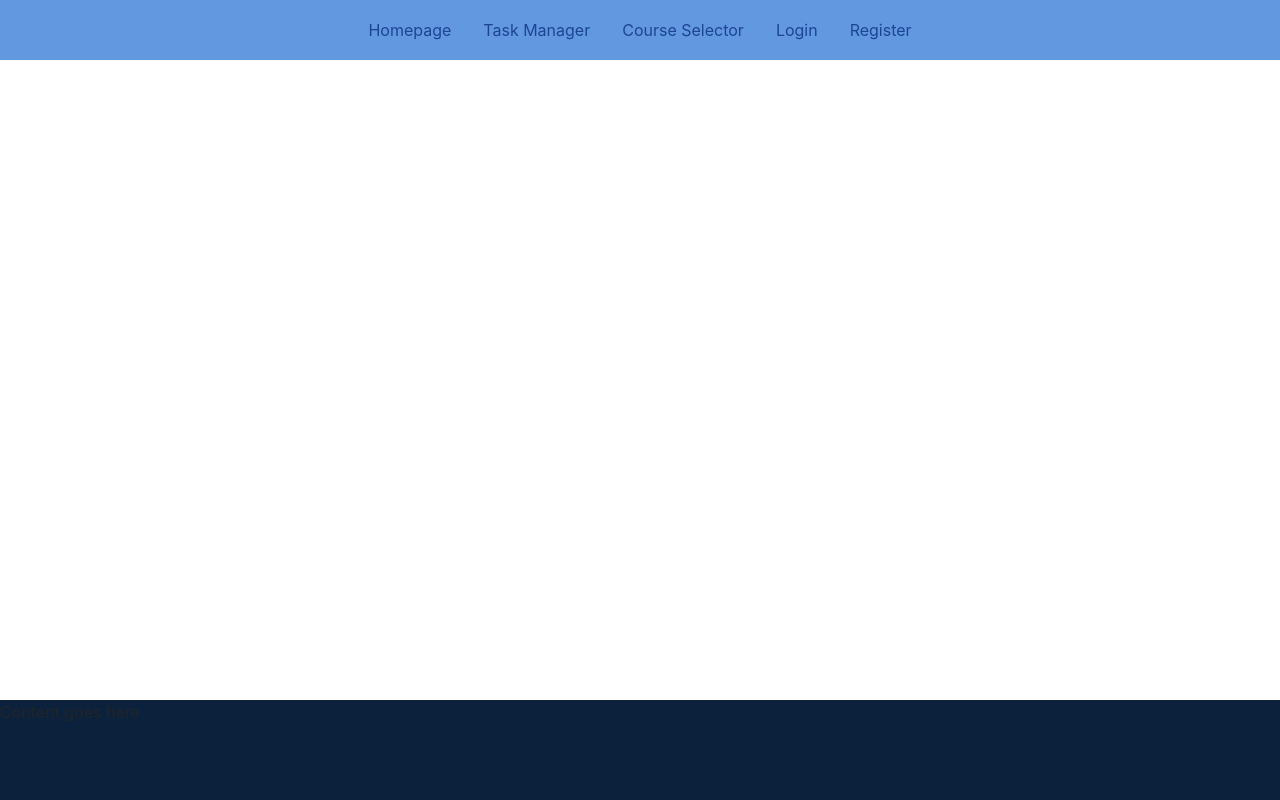
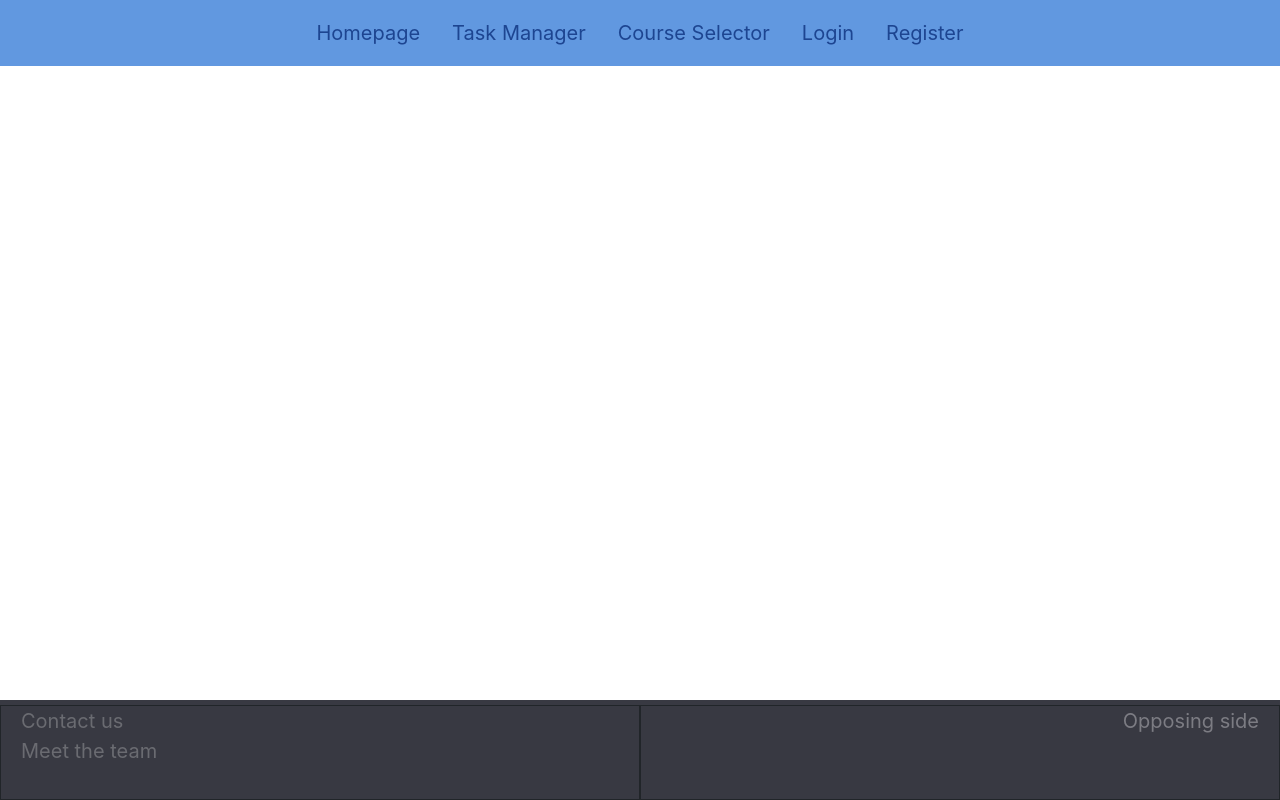
Before and after one commit to Ztr1215/Web_App, a Django app: page /WOF/base/ in a window 1280 px wide. Run offline with Django 3.2, Linux system fonts and the light colour scheme; some libraries are stand-ins or nearby versions.

Commit message:
Population finished - making meet team page

```diff
--- a/freshmen_world/WOF/urls.py
+++ b/freshmen_world/WOF/urls.py
@@ -11,4 +11,5 @@
 	path('course_selector/', views.selector, name='selector'),
 	path('taskmanager/', views.task_manager, name='task_manager'),
 	path('logout/', views.user_logout, name='logout'),
+	path('team/', views.team_members, name='team'),
 ]
--- a/freshmen_world/WOF/views.py
+++ b/freshmen_world/WOF/views.py
@@ -13,6 +13,9 @@
 
 def base(request):
 	return render(request, 'WOF/base.html', context={})
+
+def team_members(request):
+	return render(request, 'WOF/team_members.html', context={})
 
 def user_login(request):
 	if request.method == 'POST':
--- a/freshmen_world/static/css/base.css
+++ b/freshmen_world/static/css/base.css
@@ -13,7 +13,7 @@
 
 .top-bar-block .current {
 	height: 100%;
-	background-color: #9dbfec;
+	background-color: #9DBFEC;
 }
 
 .body-block {
@@ -23,9 +23,40 @@
 }
 
 .footer-bottom-page {
-	background-color: #0c213c;
+	background-color: #383942;
 	bottom: 0;
 	height: 100px;
 	position: absolute;
 	width: 100%;
 }
+
+.footer-bottom-page p, a {
+	font-size: 20px;
+	color: #7C7C83;
+	margin-bottom: 0;
+}
+
+.footer-bottom-page a {
+	color: #6A6B71;
+}
+
+.footer-bottom-page .footer-container {
+	display: grid;
+	grid-template-columns: auto auto;
+	height: 100%;
+	padding-top: 5px;
+}
+
+.footer-bottom-page .footer-item {
+	border: 1px solid;
+}
+
+.footer-bottom-page .left {
+	text-align: left;
+	padding-left: 20px;
+}
+
+.footer-bottom-page .right {
+	text-align: right;
+	padding-right: 20px;
+}
--- a/freshmen_world/templates/WOF/base.html
+++ b/freshmen_world/templates/WOF/base.html
@@ -40,7 +40,18 @@
             </div>
         {% block bottom_bar_block %}
             <footer class="footer-bottom-page">
-                <p>Content goes here</p>
+                <div class="footer-container">
+                    <div class="footer-item left">
+                        <!-- Contact us -->
+                        <p><a href="mailto:wad2lab12d@gmail.com">Contact us</a></p>
+                        <p><a href="{% url 'WOF:team' %}">Meet the team</a></p>
+                        <!-- Meet the team -->
+                    </div>
+                    <div class="footer-item right">
+                        <p>Opposing side</p>
+                        <!-- Some logo action here -->
+                    </div>
+                </div>
             </footer>
         {% endblock %}
     </body>
```
Also changed, not shown: freshmen_world/templates/WOF/team_members.html (added, +11 -0 lines), freshmen_world/static/images/laurie_image.png (added), freshmen_world/static/images/robert_image.png (added), freshmen_world/static/images/sam_image.png (added), freshmen_world/static/images/tianrun_image.png (added), freshmen_world/static/images/zhiang_image.png (added).
